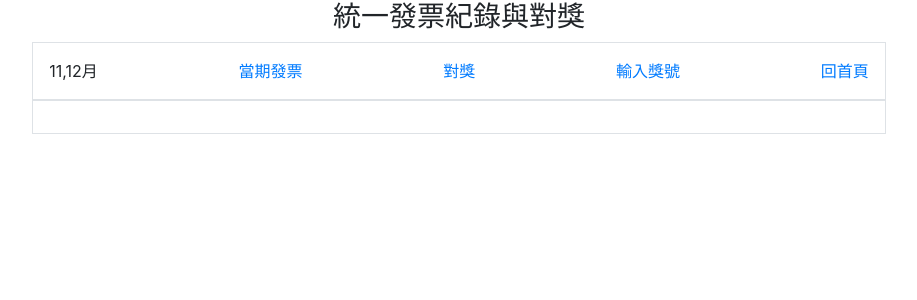
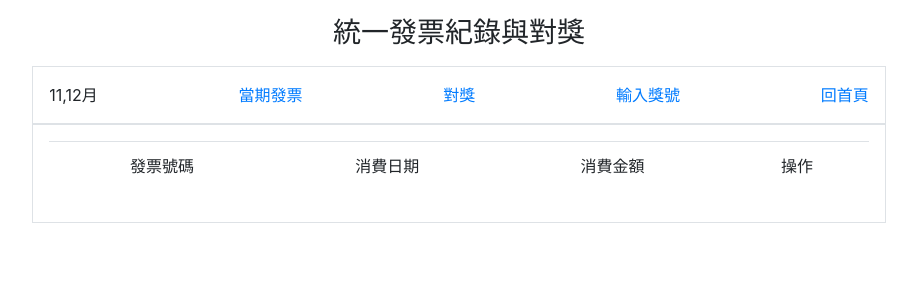
Before and after one commit to wdaweb/invoice-Kyosukewu, a PHP site: page /?do=invoice_list in a window 1280 px wide. Shown: the top 300 px of the page, without its empty margins (181-1098 px from the left). Run offline with PHP 8.4, Linux system fonts and the light colour scheme; data that the repository does not hold is empty; some libraries are stand-ins or nearby versions.

Commit message:
美化發票清單畫面/增加顯示欄位內容

```diff
--- a/index.php
+++ b/index.php
@@ -12,8 +12,8 @@
     </style>
 </head>
 <body>
-    <div class="h3 text-center">統一發票紀錄與對獎</div>
-    <div class="col-8 d-flex justify-content-between p-3 mx-auto border">
+    <div class="h3 text-center my-3">統一發票紀錄與對獎</div>
+    <div class="col-lg-8 col-md-12 d-flex justify-content-between p-3 mx-auto border">
         <?php
         $month = [
             1 => "1,2月",
@@ -41,7 +41,7 @@
             <a href="index.php">回首頁</a>
         </div>
     </div>
-    <div class="col-8 d-flex p-3 mx-auto border">
+    <div class="col-lg-8 col-md-12 d-flex p-3 mx-auto border">
         <?php
         if (isset($_GET['do'])) {
             $file = $_GET['do'] . ".php";
--- a/invoice_list.php
+++ b/invoice_list.php
@@ -1,12 +1,36 @@
 <?php
 include_once("base.php");
 
-$sql="select * from `invoices`";
+$sql="select * from `invoices` order by date desc";
 
 $rows=$pdo->query($sql)->fetchall();
 
-foreach($rows as $row){
-    echo $row['code']."-".$row['number']."<br>";
-}
+// foreach($rows as $row){
+//     echo $row['code']."-".$row['number']."<br>";
+// }
 
 ?>
+
+<table class="table text-center">
+    <tr class="text-center">
+        <td>發票號碼</td>
+        <td>消費日期</td>
+        <td>消費金額</td>
+        <td>操作</td>
+    </tr>
+    <?php
+    foreach($rows as $row){
+    ?>
+    <tr>
+        <td><?=$row['code']."-".$row['number']?></td>
+        <td><?=$row['date']?></td>
+        <td class="text-center"><?=$row['payment']?></td>
+        <td>
+            <button class="btn btn-sm btn-light">編輯</button>
+            <button  class="btn btn-sm btn-danger">刪除</button>
+        </td>
+    </tr>
+    <?php
+    }
+    ?>
+</table>
```
